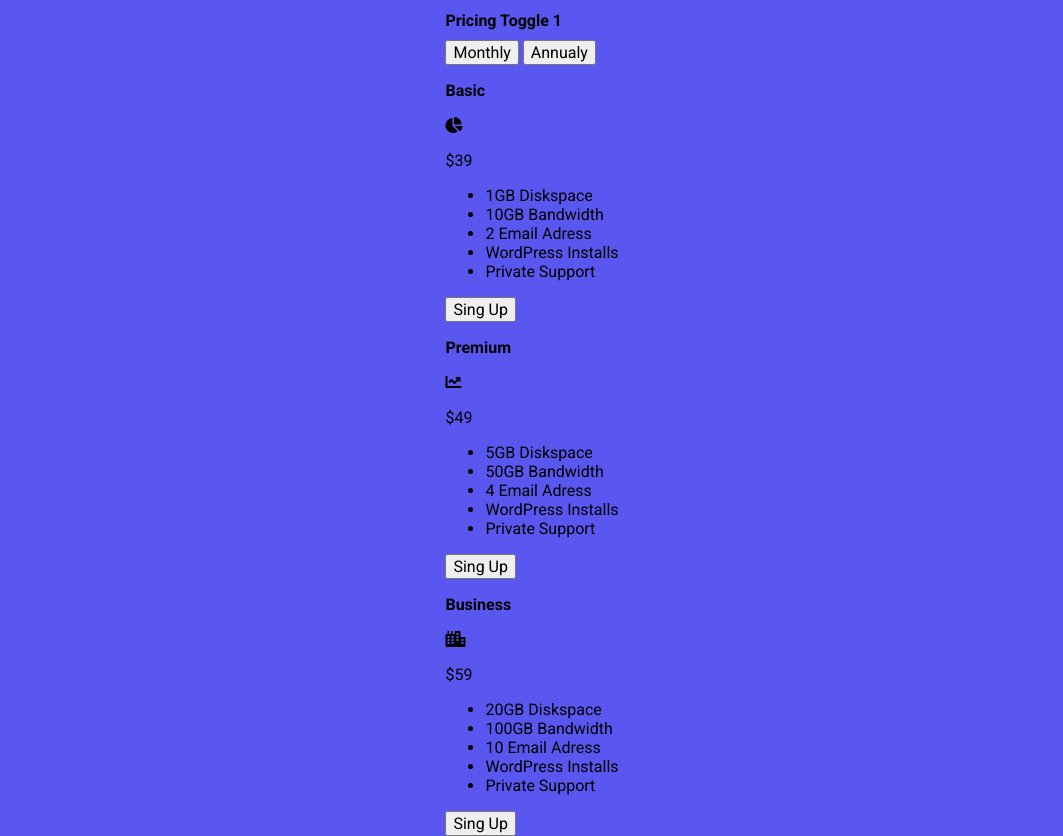
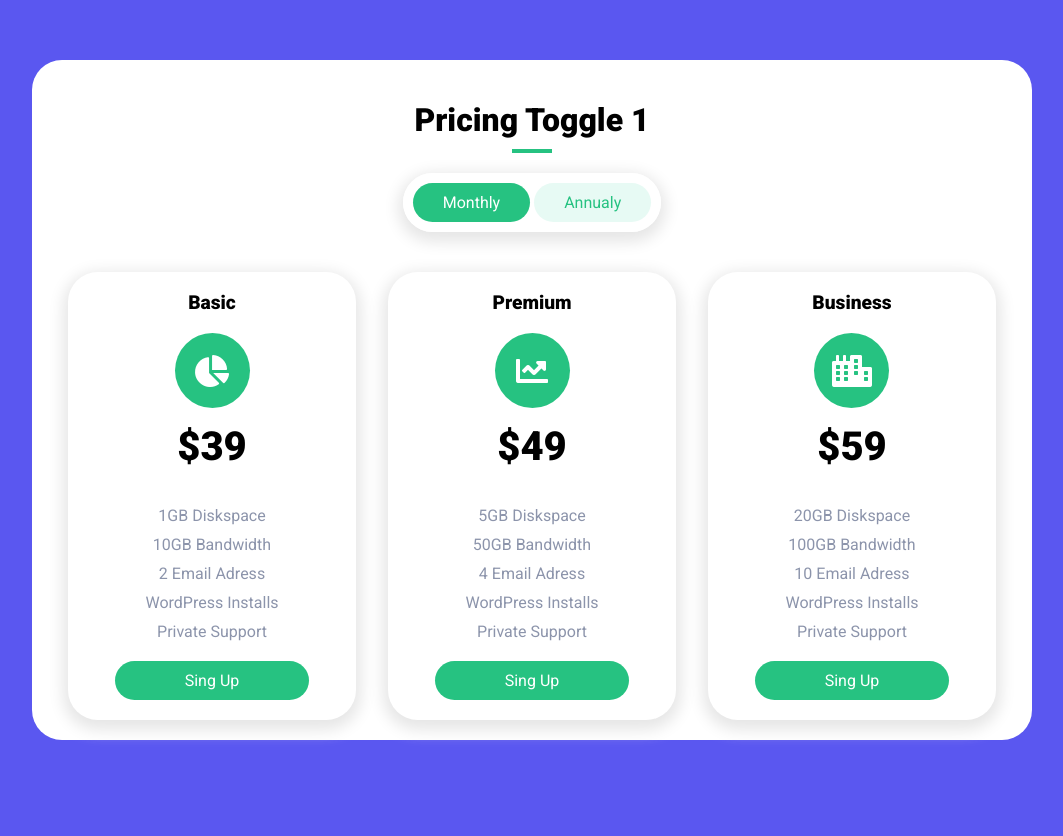
Before and after one commit to PiliFigueroa/pricing-toggle, a plain HTML site: page index.html in a window 1280 px wide. Shown: the whole page, without its empty margins (108-1171 px from the left). After the commit the page ends 800 px from the top, so only its background shows below. Drawn offline with Linux system fonts and the light colour scheme.

Commit message:
estilos desktop

```diff
--- a/css/estilos.css
+++ b/css/estilos.css
@@ -6,13 +6,152 @@
     box-sizing: border-box;
 }
 
-body{
+body {
     margin: 0;
     padding: 0;
     background-color: #5a57f0;
+    height: 100vh;
 }
 
 .container {
+    width: 100%;
+    height: 100%;
     display: flex;
     justify-content: center;
+    align-items: center;
 }
+
+.row {
+    width: 100%;
+    display: flex;
+    justify-content: center;
+    align-items: center;
+    flex-direction: column;
+    margin: 20px 0;
+}
+
+.pricing {
+    width: 100%;
+    max-width: 1000px;
+    background-color: #fff;
+    border-radius: 30px;
+}
+
+h1 {
+    margin-bottom: 10px;
+    font-size: 2em;
+    font-weight: 900;
+}
+
+.line {
+    width: 40px;
+    height: 4px;
+    background-color: #26c281;
+}
+
+.container-buttons {
+    border-radius: 50px;
+    -webkit-box-shadow: 0px 5px 15px 5px rgba(230,230,230,1);
+    -moz-box-shadow: 0px 5px 15px 5px rgba(230,230,230,1);
+    box-shadow: 0px 5px 15px 5px rgba(230,230,230,1);
+    margin-bottom: 20px;
+}
+
+.toggle-buttons {
+    border-radius: 50px;
+    padding: 10px;
+    background-color: #fff;
+}
+
+.toggle {
+    background-color: #26c281;
+    border: none;
+    border-radius: 50px;
+    color: #fff;
+    padding: 10px 30px;
+    cursor: pointer;
+}
+
+.inactive {
+    background-color: #e7faf4;
+    color: #26c281;
+}
+
+.container-cards {
+    width: 100%;
+    padding: 0 20px;
+    display: flex;
+    flex-direction: row;
+    justify-content: space-around;
+    align-items: center;
+}
+
+.card {
+    width: 30%;
+    border-radius: 30px;
+    display: flex;
+    flex-direction: column;
+    align-items: center;
+    -webkit-box-shadow: 0px 5px 15px 5px rgba(230,230,230,1);
+    -moz-box-shadow: 0px 5px 15px 5px rgba(230,230,230,1);
+    box-shadow: 0px 5px 15px 5px rgba(230,230,230,1);
+}
+
+.card-header {
+    display: flex;
+    flex-direction: column;
+    align-items: center;
+}
+
+.card-header .price {
+    font-weight: 900;
+    font-size: 2.5em;
+    margin: 15px 0;
+}
+
+h3 {
+    font-weight: 900;
+    font-size: 1.2em;
+}
+
+.card-description {
+    margin-bottom: 15px;
+    padding: 0;
+    display: flex;
+    flex-direction: column;
+    text-align: center;
+    justify-content: center;
+    width: 100%;
+}
+
+.card-description li {
+    color: #8c94ab;
+    list-style: none;
+    padding: 5px 0;
+}
+
+.btn-pill {
+    margin-bottom: 20px;
+    background-color: #26c281;
+    border: none;
+    border-radius: 50px;
+    color: #fff;
+    padding: 10px 70px;
+    cursor: pointer;
+}
+
+.btn-pill .toggle {padding: 10px 60px;}
+
+.container-icon {
+    width: 75px;
+    height: 75px;
+    background-color: #26c281;
+    color: #fff;
+    padding: 20px;
+    border-radius: 50px;
+    display: flex;
+    align-items: center;
+    justify-content: center;
+}
+
+i {font-size: 2em;}
--- a/index.html
+++ b/index.html
@@ -22,8 +22,8 @@
             <div class="row">
                 <div class="container-buttons">
                     <div class="toggle-buttons">
-                        <button class="btn-pill toggle active">Monthly</button>
-                        <button class="btn-pill toggle disabled">Annualy</button>
+                        <button class="toggle">Monthly</button>
+                        <button class="toggle inactive">Annualy</button>
                     </div>
                 </div>
             </div>
@@ -38,8 +38,7 @@
                             </div>
                             <p class="price">$39</p>
                         </div>
-                        <div class="card-description">
-                            <ul>
+                        <ul class="card-description">
                             <li>1GB Diskspace</li>
                             <li>10GB Bandwidth</li>
                             <li>2 Email Adress</li>
@@ -48,9 +47,6 @@
                         </ul>
                         <button class="btn-pill">Sing Up</button>
                     </div>
-                    </div>
-                </div>
-                <div class="container-cards">
                     <div class="card">
                         <div class="card-header">
                             <h3>Premium</h3>
@@ -59,8 +55,7 @@
                             </div>
                             <p class="price">$49</p>
                         </div>
-                        <div class="card-description">
-                            <ul>
+                        <ul class="card-description">
                             <li>5GB Diskspace</li>
                             <li>50GB Bandwidth</li>
                             <li>4 Email Adress</li>
@@ -69,9 +64,6 @@
                         </ul>
                         <button class="btn-pill">Sing Up</button>
                     </div>
-                    </div>
-                </div>
-                <div class="container-cards">
                     <div class="card">
                         <div class="card-header">
                             <h3>Business</h3>
@@ -80,8 +72,7 @@
                             </div>
                             <p class="price">$59</p>
                         </div>
-                        <div class="card-description">
-                            <ul>
+                        <ul class="card-description">
                             <li>20GB Diskspace</li>
                             <li>100GB Bandwidth</li>
                             <li>10 Email Adress</li>
@@ -94,6 +85,5 @@
             </div>
         </div>
     </div>
-    </div>
 </body>
 </html>
```
Lines whose indentation alone changed are shown as unchanged.
